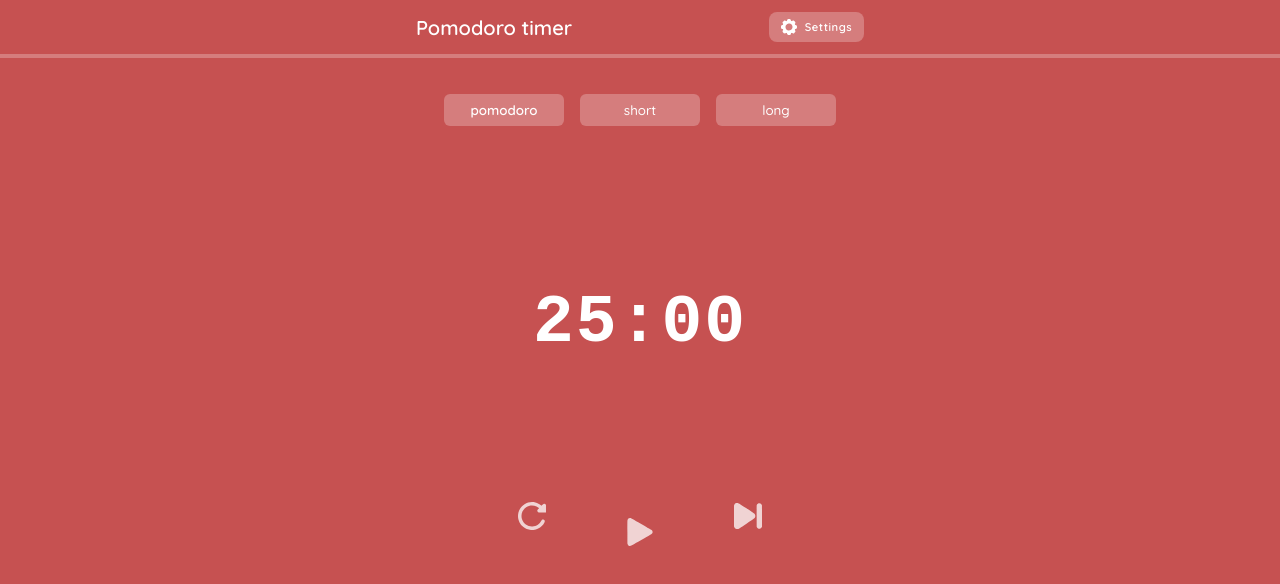
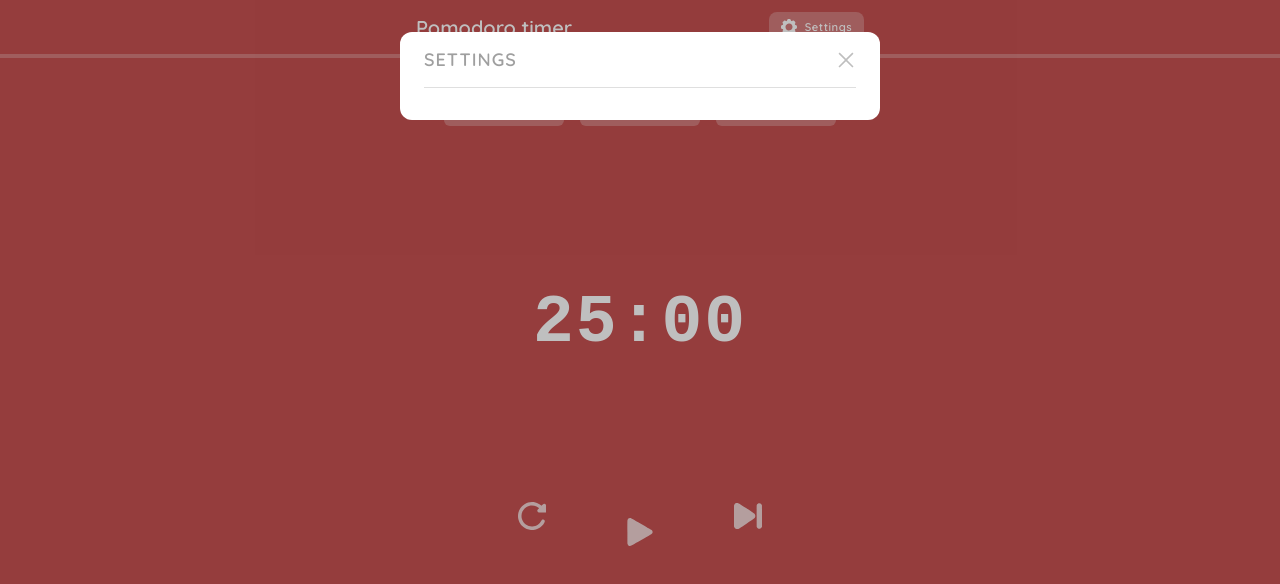
Before and after one commit to MacJ13/pomodoro-timer, a React (Vite) app: page / in a window 1280 px wide. Both pictures are taken after a click on the button "Settings". Shown: the top 584 px of the page. Built offline with nearby package versions, Linux system fonts and the light colour scheme; a web font is replaced by a local one.

Commit message:
Toggle Settings component

```diff
--- a/src/App.tsx
+++ b/src/App.tsx
@@ -3,6 +3,7 @@ import Navbar from "./components/navbar/Navbar";
 import Container from "./components/Container/Container";
 import SwitchStages from "./features/stages/SwitchStages";
 import PomodoroTimer from "./features/pomodoro";
+import Settings from "./features/settings";
 
 function App() {
   return (
@@ -10,7 +11,7 @@ function App() {
       <Header>
         <Navbar />
       </Header>
-
+      <Settings />
       <SwitchStages />
       <PomodoroTimer />
     </Container>
--- a/src/components/navbar/Navbar.tsx
+++ b/src/components/navbar/Navbar.tsx
@@ -1,12 +1,16 @@
+import { useDispatch } from "react-redux";
 import Settings from "../../assets/icons/settings.svg?react";
 import styled from "styled-components";
+import { toggleSettings } from "../../redux/settingsSlice";
 
 const Navbar = () => {
+  const dispatch = useDispatch();
+
   return (
     <Nav>
       <NavHeading>Pomodoro timer</NavHeading>
       <div>
-        <Button>
+        <Button onClick={() => dispatch(toggleSettings())}>
           <ButtonWrapper>
             <Settings />
           </ButtonWrapper>
--- a/src/features/settings/index.tsx
+++ b/src/features/settings/index.tsx
@@ -1,13 +1,32 @@
 import styled from "styled-components";
 import CloseSvg from "../../assets/icons/close.svg?react";
+import { useDispatch, useSelector } from "react-redux";
+import { selectOpen, toggleSettings } from "../../redux/settingsSlice";
 
 const Settings = () => {
+  const isOpen = useSelector(selectOpen);
+  const dispatch = useDispatch();
+
+  if (!isOpen) return null;
+
   return (
-    <Modal>
-      <Content>
+    <Modal
+      onClick={() => {
+        dispatch(toggleSettings());
+      }}
+    >
+      <Content
+        onClick={(e) => {
+          e.stopPropagation();
+        }}
+      >
         <SettingsBar>
           <Title>Settings</Title>
-          <CloseButton>
+          <CloseButton
+            onClick={() => {
+              dispatch(toggleSettings());
+            }}
+          >
             <CloseSvg />
           </CloseButton>
         </SettingsBar>
```
